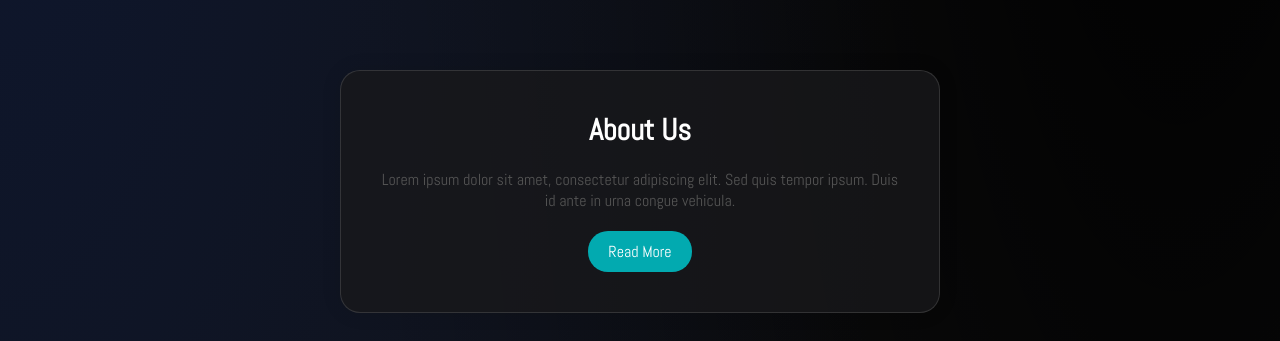
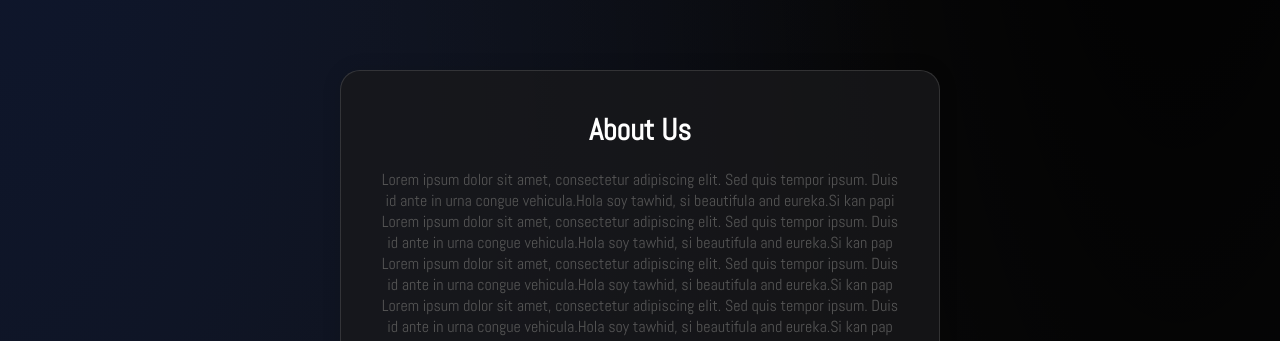
Before and after one commit to JosephiteMathClub/jmc, a plain HTML site: page index.html in a window 1280 px wide. Both pictures are taken after a click on the link "Read More". Shown: the part 459-800 px from the top of the page. Drawn offline with nearby package versions, Linux system fonts and the light colour scheme.

Commit message:
added readmore button functionality

```diff
--- a/index.html
+++ b/index.html
@@ -71,8 +71,15 @@
         <div class="about-card">
                 <h2>About Us</h2>
 
-        <p>Lorem ipsum dolor sit amet, consectetur adipiscing elit. Sed quis tempor ipsum. Duis id ante in urna congue vehicula.</p>
-        <a href="#" class="read-more-btn">Read More</a>
+<p class="about-content">Lorem ipsum dolor sit amet, consectetur adipiscing elit. Sed quis tempor ipsum. Duis id ante in urna congue vehicula.Hola soy tawhid, si beautifula and eureka.Si kan papi
+    Lorem ipsum dolor sit amet, consectetur adipiscing elit. Sed quis tempor ipsum. Duis id ante in urna congue vehicula.Hola soy tawhid, si beautifula and eureka.Si kan pap
+    Lorem ipsum dolor sit amet, consectetur adipiscing elit. Sed quis tempor ipsum. Duis id ante in urna congue vehicula.Hola soy tawhid, si beautifula and eureka.Si kan pap
+    Lorem ipsum dolor sit amet, consectetur adipiscing elit. Sed quis tempor ipsum. Duis id ante in urna congue vehicula.Hola soy tawhid, si beautifula and eureka.Si kan pap
+    Lorem ipsum dolor sit amet, consectetur adipiscing elit. Sed quis tempor ipsum. Duis id ante in urna congue vehicula.Hola soy tawhid, si beautifula and eureka.Si kan pap
+
+</p>
+
+        <a href="" class="read-more-btn">Read More</a>
     </div>
 
     </section>
@@ -357,16 +364,30 @@ header .overlay{
     padding: 40px;
     border-radius: 20px; /* Add rounded corners */
     box-shadow: 0 0 20px rgba(0, 0, 0, 0.1); /* Add shadow for depth */
-     backdrop-filter: blur(23px) saturate(209%);
+    backdrop-filter: blur(23px) saturate(209%);
     -webkit-backdrop-filter: blur(23px) saturate(209%);
-    background-color: rgb(25 25 28 / 78%);
+    background-color: rgba(25, 25, 28, 0.78); /* Updated to match rgba format */
     border: 1px solid rgba(255, 255, 255, 0.125);
+    overflow: hidden; /* Hide overflowing content */
+    transition: height 0.8s ease; /* Add transition for smooth height change */
+}
 
+
+.about-card.open {
+    height: auto; /* Auto height when expanded */
 }
 
 .about-card h2 {
     font-size: 30px;
     margin-bottom: 20px;
+}
+
+.about-card p.about-content {
+    font-size: 16px;
+    color: #555;
+    margin-bottom: 20px;
+    height: 80px; /* Initial height */
+    overflow: hidden; /* Hide overflowing content */
 }
 
 .about-card p {
--- a/script.js
+++ b/script.js
@@ -20,6 +20,36 @@ document.addEventListener('DOMContentLoaded', function() {
     const navLinks = document.querySelector('.nav-links');
     const navItems = document.querySelectorAll('.nav-links li');
     const navbar = document.querySelector('nav');
+//about text
+var aboutCard = document.querySelector('.about-card');
+var readMoreBtn = aboutCard.querySelector('.read-more-btn');
+var aboutContent = aboutCard.querySelector('.about-content');
+
+readMoreBtn.addEventListener('click', function () {
+    event.preventDefault(); // Prevent default behavior of anchor element
+
+    // Toggle the 'open' class to expand/collapse the content
+    var isOpen = aboutCard.classList.toggle('open');
+
+    if (isOpen) {
+        // Expand the content
+        anime({
+            targets: aboutContent,
+            height: aboutContent.scrollHeight,
+            duration: 800, // Adjust the duration as needed
+            easing: 'easeInOutQuad' // Adjust the easing function as needed
+        });
+    } else {
+        // Retract the content
+        anime({
+            targets: aboutContent,
+            height: 80, // Initial height
+            duration: 800, // Adjust the duration as needed
+            easing: 'easeInOutQuad' // Adjust the easing function as needed
+        });
+    }
+});
+  //
 
     burgerMenu.addEventListener('click', function() {
         if (navLinks.classList.contains('nav-active')) {
```
Also changed, not shown: styles.css (line endings or trailing spaces).
